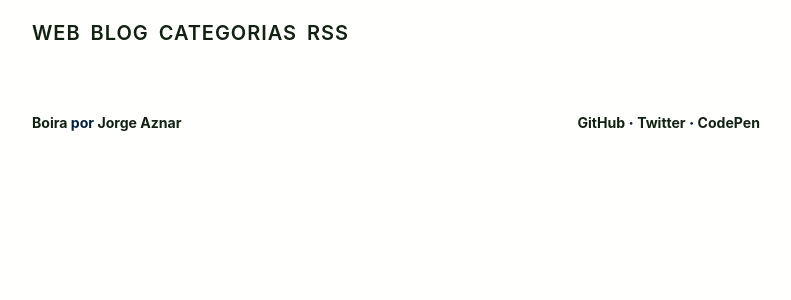
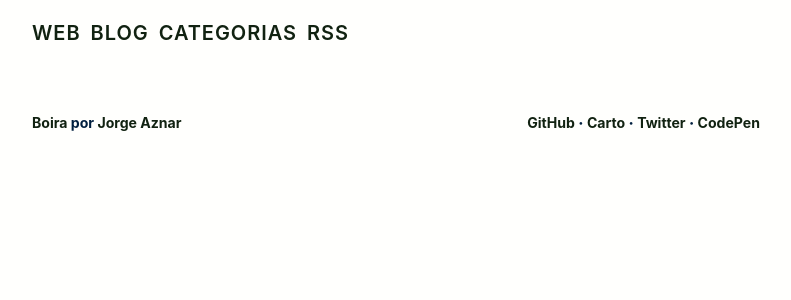
Before and after one commit to jorgeatgu/boira, a Jekyll site: the page built from index.html, in a window 1280 px wide. Shown: the top 300 px of the page, without its empty margins (244-1035 px from the left). Built offline with Jekyll 4.4.1, drawn with Linux system fonts in a browser that asks for light colours; the list of posts is cut into pages by our own code.

Commit message:
actualizando footer y gulpfile

```diff
--- a/_includes/footer.html
+++ b/_includes/footer.html
@@ -1,7 +1,7 @@
   <footer class="panel-poison post-contenido">
     <a href="" class="donate"></a>
-    <h3 class="panel-poison-left"><a class="footer-l" href="http://github.com/boira">Boira</a> por <a class="footer-l" href="http://jorgeatgu.com">Jorge Aznar</a></h3>
-    <h3 class="panel-poison-right"><a href="http://github.com/jorgeatgu" class="footer-l">GitHub</a> <strong>·</strong> <a href="http://twitter.com/jorgeatgu" class="footer-l">Twitter</a> <strong>·</strong> <a href="http://codepen.io/jorgeatgu" class="footer-l">CodePen</a></h3>
+    <h3 class="panel-poison-left"><a class="footer-l" href="https://github.com/jorgeatgu/boira">Boira</a> por <a class="footer-l" href="http://jorgeatgu.com">Jorge Aznar</a></h3>
+    <h3 class="panel-poison-right"><a href="http://github.com/jorgeatgu" class="footer-l">GitHub</a> <strong>·</strong> <a href="https://jorgeatgu.carto.com/me" class="footer-l">Carto</a> <strong>·</strong> <a href="http://twitter.com/jorgeatgu" class="footer-l">Twitter</a> <strong>·</strong> <a href="http://codepen.io/jorgeatgu" class="footer-l">CodePen</a></h3>
   </footer>
         <script async src="/js/svg4everybody.min.js"></script>
         <script>
--- a/gulpfile.js
+++ b/gulpfile.js
@@ -132,7 +132,6 @@ gulp.task('images', function() {
 /* Tarea por defecto para compilar CSS y comprimir imagenes */
 gulp.task('default', function() {
   gulp.watch('./src/css/*.css', ['css']);
-  gulp.watch('./src/img/**', ['images']);
 });
 
 /* Tarea final para comprimir CSS y JavaScript */
```
